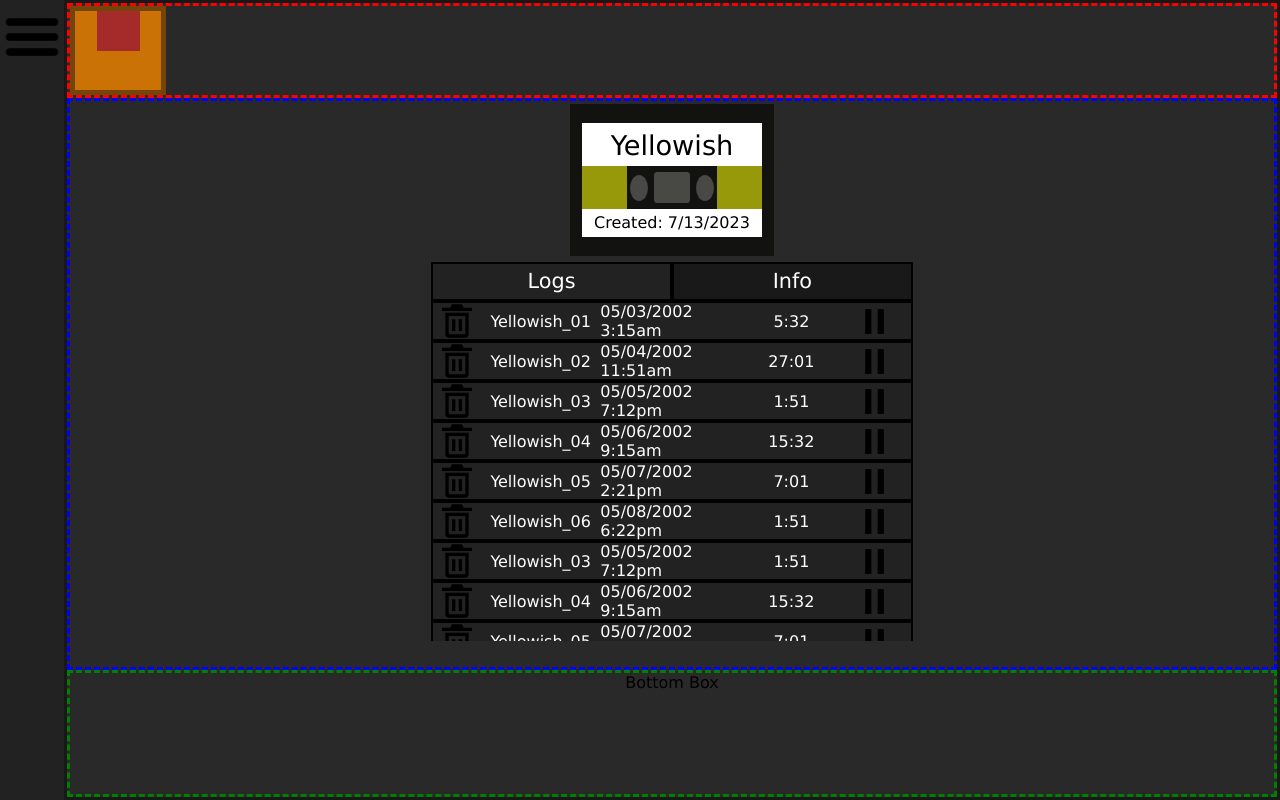
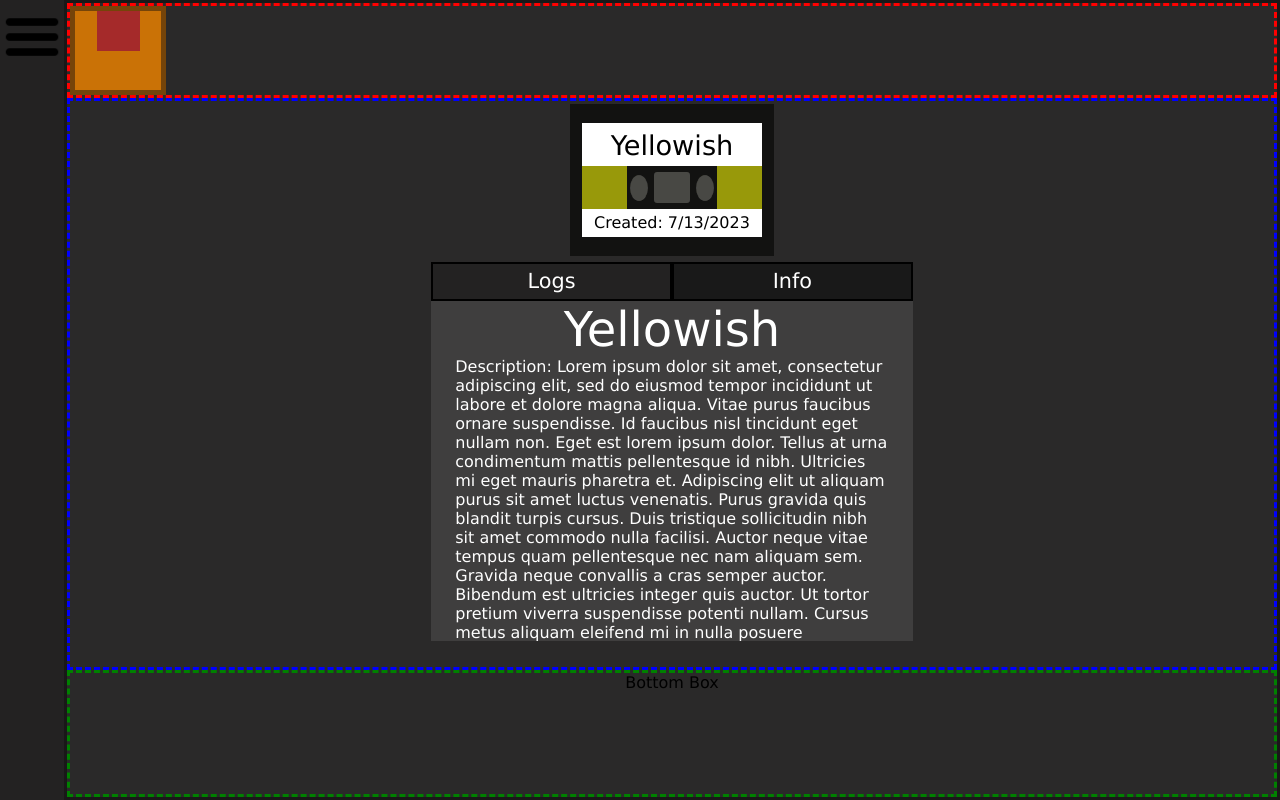
Before and after one commit to LanceCampos5302/CassetteWebsite, a React (Create React App) app: page / in a window 1280 px wide. Both pictures are taken after a click on the element "Info". Built offline with nearby package versions, Linux system fonts and the light colour scheme.

Commit message:
CassettePage Info page Created

```diff
--- a/src/components/CassettePage/CassettePage.css
+++ b/src/components/CassettePage/CassettePage.css
@@ -67,6 +67,7 @@
 .CassetteLogButton{
     width: 50%;
     height: 100%;
+    cursor: pointer;
     font-size: 1.3rem;
     color: white;
     display: flex;
@@ -90,13 +91,87 @@
 }
 
 .CassetteLogContainer{
+    height: 60%;
     max-height: 60%;
     width: 40%;
-    background-color: red;
+    color: white;
+    background-color: #3f3e3e;
     display: flex;
     flex-direction: column;
     align-items: center;
     overflow: auto;
+}
+
+.CassettePageInfoName{
+    width: 100%;
+    height: 20%;
+    font-size: 3rem;
+    display: flex;
+    justify-content: center;
+    align-items: center;
+}
+
+.CassettePageInfoDescription{
+    width: 100%;
+    padding-left: 5%;
+    padding-right: 5%;
+    font-size: 1rem;
+    display: flex;
+    align-items: center;
+}
+
+.CassettePageInfoColorBox{
+    width: 100%;
+    height: 10%;
+    margin-top: 2%;
+    margin-bottom: 2%;
+    font-size: 0.95rem;
+    display: flex;
+    align-items: center;
+    justify-content: center;
+}
+
+.CassettePageInfoColor{
+    width: 80%;
+    height: 70%;
+    margin-left: 2%;
+    background-color: #98990a;
+    font-size: 0.95rem;
+    display: flex;
+    align-items: center;
+}
+
+.CassettePageInfoDateCreated{
+    width: 100%;
+    height: 5%;
+    font-size: 0.95rem;
+    display: flex;
+    align-items: center;
+    justify-content: center;
+}
+
+.CassettePageInfoErase{
+    width: 50%;
+    height: 18%;
+    margin-top: 2%;
+    padding: 5%;
+    margin-bottom: 2%;
+    font-size: 3.5rem;
+    cursor: pointer;
+    display: flex;
+    align-items: center;
+    justify-content: center;
+    border-radius: 5px;
+    border: solid 5px #4b0606;
+    color: #4b0606;
+    background-color: #A00808;
+}
+
+.CassettePageInfoErase:hover{
+    background-color: #4b0606;
+    color: #A00808;
+    border: solid 5px #A00808;
+    transition: 0.6s ease-in-out;;
 }
 
 .BottomBox{
--- a/src/components/CassettePage/CassettePage.js
+++ b/src/components/CassettePage/CassettePage.js
@@ -19,13 +19,16 @@ const CassettePage = () => {
                 </div>
                 <div className='MidBox'>
                     <div className='FrontCassetteContainer'>
-                        <CassetteFront mainText='Yellowish' subText='7/13/2023' backgroundColor=' var(--cassette-background)' highlightColor='#98990a'/>
+                        <CassetteFront mainText='Yellowish' subText='7/13/2023' backgroundColor='var(--cassette-background)' highlightColor='#98990a'/>
                     </div>
                     <div className='CassetteLogSelection'>
                         <div className={`CassetteLogButton ${activeButton === 'logs' ? 'CassetteLogSelectedButton' : 'CassetteLogUnSelectedButton'}`}onClick={() => setActiveButton('logs')}>Logs</div>
                         <div className={`CassetteLogButton ${activeButton === 'info' ? 'CassetteLogSelectedButton' : 'CassetteLogUnSelectedButton'}`}onClick={() => setActiveButton('info')}>Info</div>
                     </div>
                     <div className='CassetteLogContainer'>
+                        {/* Conditionally render the content based on the activeButton */}
+                        {activeButton === 'logs' ? (
+                        <>
                             <CassetteLog mainText='Yellowish_01' dateCreated='05/03/2002 3:15am' totalTime='5:32'/>
                             <CassetteLog mainText='Yellowish_02' dateCreated='05/04/2002 11:51am' totalTime='27:01'/>
                             <CassetteLog mainText='Yellowish_03' dateCreated='05/05/2002 7:12pm' totalTime='1:51'/>
@@ -40,6 +43,19 @@ const CassettePage = () => {
                             <CassetteLog mainText='Yellowish_04' dateCreated='05/06/2002 9:15am' totalTime='15:32'/>
                             <CassetteLog mainText='Yellowish_05' dateCreated='05/07/2002 2:21pm' totalTime='7:01'/>
                             <CassetteLog mainText='Yellowish_06' dateCreated='05/08/2002 6:22pm' totalTime='1:51'/>
+                        </>
+                        ) : (
+                        <>
+                            <div className='CassettePageInfoName'>Yellowish</div>
+                            <div className='CassettePageInfoDescription'>Description: Lorem ipsum dolor sit amet, consectetur adipiscing elit, sed do eiusmod tempor incididunt ut labore et dolore magna aliqua. Vitae purus faucibus ornare suspendisse. Id faucibus nisl tincidunt eget nullam non. Eget est lorem ipsum dolor. Tellus at urna condimentum mattis pellentesque id nibh. Ultricies mi eget mauris pharetra et. Adipiscing elit ut aliquam purus sit amet luctus venenatis. Purus gravida quis blandit turpis cursus. Duis tristique sollicitudin nibh sit amet commodo nulla facilisi. Auctor neque vitae tempus quam pellentesque nec nam aliquam sem. Gravida neque convallis a cras semper auctor. Bibendum est ultricies integer quis auctor. Ut tortor pretium viverra suspendisse potenti nullam. Cursus metus aliquam eleifend mi in nulla posuere sollicitudin aliquam. Curabitur vitae nunc sed velit dignissim sodales. Velit egestas dui id ornare arcu odio. Lobortis scelerisque fermentum dui faucibus in ornare quam.</div>
+                            <div className='CassettePageInfoColorBox'>
+                                Color:
+                                <div className='CassettePageInfoColor'></div>
+                            </div>
+                            <div className='CassettePageInfoDateCreated'>Date Created: 7/13/2023 7:05pm</div>
+                            <div className='CassettePageInfoErase'>Erase</div>
+                        </> // Closing div tag fixed
+                        )}
                     </div>
                 </div>
                 <div className='BottomBox'>Bottom Box</div>
```
Lines whose indentation alone changed are shown as unchanged.
